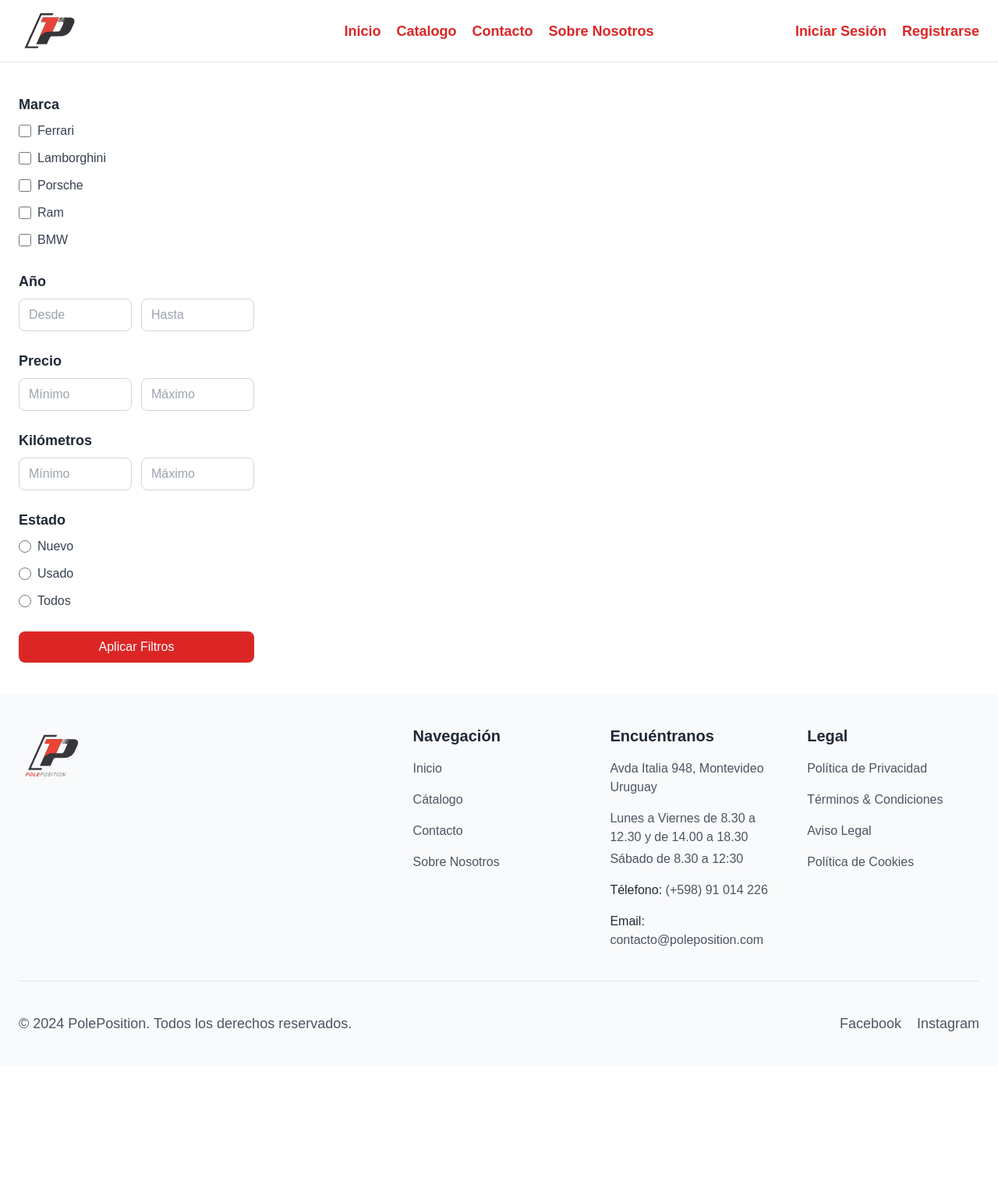
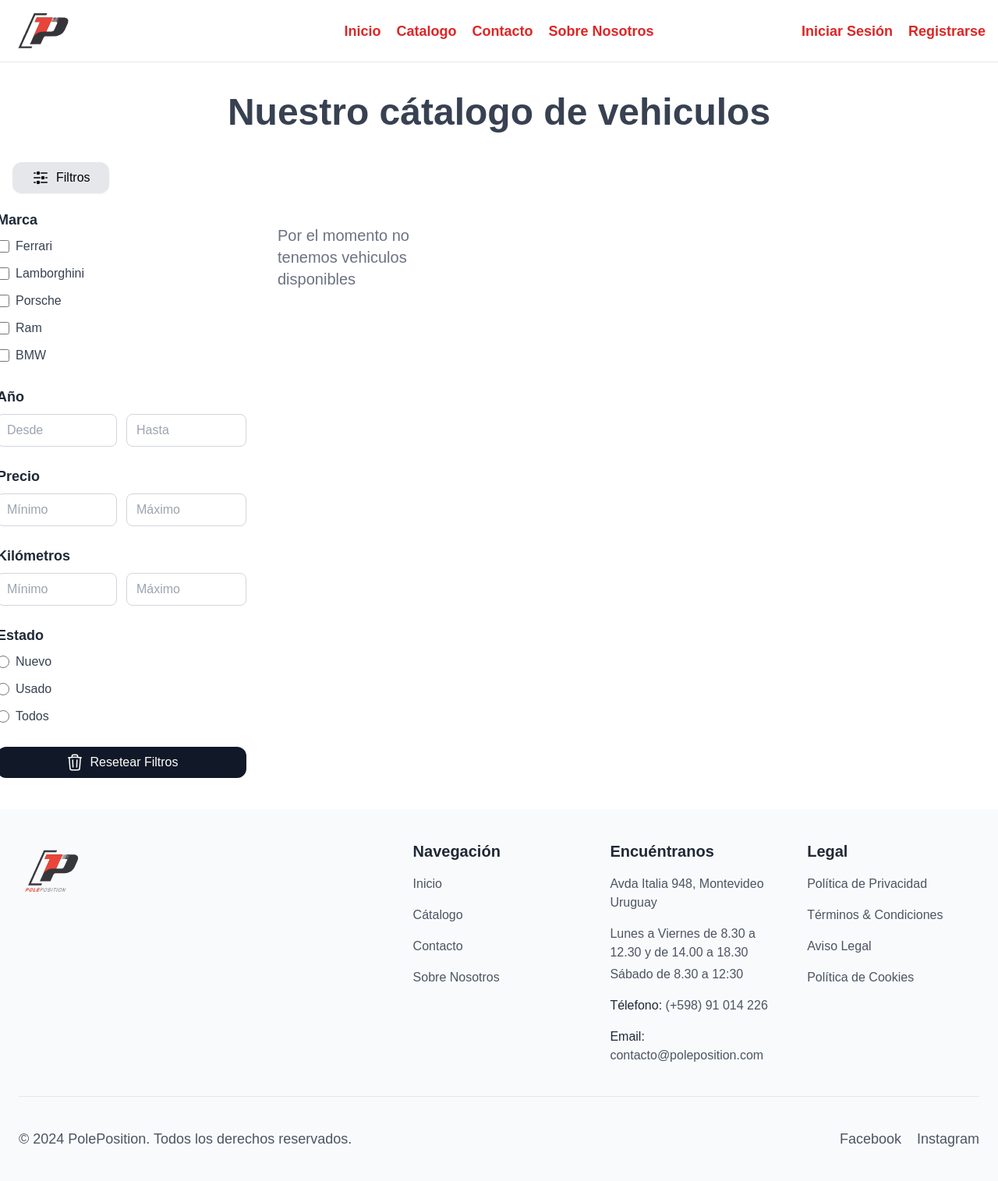
Before and after one commit to IvanARM21/Poleposition, a PHP site: page /catalogo in a window 1280 px wide. Shown: the whole page at 78% size. Before the commit the page ends 1323 px from the top, so only its background shows below. Run offline with PHP 8.4, Linux system fonts and the light colour scheme; data that the repository does not hold is empty; some web fonts are replaced.

Commit message:
Hacienod funcionar el sistema de filtros

```diff
--- a/app.class.php
+++ b/app.class.php
@@ -83,20 +83,22 @@ class App
     {
         if (method_exists($model, 'index') && !isset($this->args[0])) {
             $template = $model->index();
-        } else if (method_exists($model, 'create') && $this->args[0] === "crear") {
+        } else if (method_exists($model, 'create') && isset($this->args[0]) && $this->args[0] === "crear") {
             $template = $model->create();
-        } else if (method_exists($model, 'update') && $this->args[0] === "editar") {
-            $template = $model->update($this->args[1]);
-        } else if (method_exists($model, 'delete') && $this->args[0] === "eliminar") {
-            $template = $model->delete($this->args[1]);
-        } else if (method_exists($model, 'show')) {
+        } else if (method_exists($model, 'update') && isset($this->args[0]) && $this->args[0] === "editar") {
+            $template = $model->update($this->args[1] ?? null);
+        } else if (method_exists($model, 'delete') && isset($this->args[0]) && $this->args[0] === "eliminar") {
+            $template = $model->delete($this->args[1] ?? null);
+        } else if (method_exists($model, 'show') && isset($this->args[0])) {
             $template = $model->show($this->args[0]);
         } else {
             $this->redirectToErrorPage();
             return;
         }
+
         return $template;
     }
+
 
     private function loadAdmin($model)
     {
--- a/css/output.css
+++ b/css/output.css
@@ -1027,8 +1027,16 @@ video {
   z-index: 50;
 }
 
+.col-span-12 {
+  grid-column: span 12 / span 12;
+}
+
 .col-span-2 {
   grid-column: span 2 / span 2;
+}
+
+.col-span-3 {
+  grid-column: span 3 / span 3;
 }
 
 .mx-auto {
@@ -1061,10 +1069,6 @@ video {
   margin-left: 0.5rem;
 }
 
-.ml-80 {
-  margin-left: 20rem;
-}
-
 .mt-10 {
   margin-top: 2.5rem;
 }
@@ -1091,6 +1095,34 @@ video {
 
 .mt-auto {
   margin-top: auto;
+}
+
+.mb-10 {
+  margin-bottom: 2.5rem;
+}
+
+.ml-6 {
+  margin-left: 1.5rem;
+}
+
+.ml-5 {
+  margin-left: 1.25rem;
+}
+
+.mr-5 {
+  margin-right: 1.25rem;
+}
+
+.-ml-4 {
+  margin-left: -1rem;
+}
+
+.-mt-5 {
+  margin-top: -1.25rem;
+}
+
+.-ml-5 {
+  margin-left: -1.25rem;
 }
 
 .block {
@@ -1186,6 +1218,10 @@ video {
   height: 108px;
 }
 
+.h-\[730px\] {
+  height: 730px;
+}
+
 .h-\[90vh\] {
   height: 90vh;
 }
@@ -1194,12 +1230,17 @@ video {
   height: auto;
 }
 
+.h-fit {
+  height: -moz-fit-content;
+  height: fit-content;
+}
+
 .h-full {
   height: 100%;
 }
 
-.h-\[695px\] {
-  height: 695px;
+.h-screen {
+  height: 100vh;
 }
 
 .max-h-screen {
@@ -1251,18 +1292,10 @@ video {
   width: 100%;
 }
 
-.w-1\/4 {
-  width: 25%;
-}
-
 .min-w-\[800px\] {
   min-width: 800px;
 }
 
-.min-w-80 {
-  min-width: 20rem;
-}
-
 .max-w-3xl {
   max-width: 48rem;
 }
@@ -1293,6 +1326,18 @@ video {
 
 .max-w-xs {
   max-width: 20rem;
+}
+
+.max-w-80 {
+  max-width: 20rem;
+}
+
+.max-w-0 {
+  max-width: 0px;
+}
+
+.max-w-\[calc\(500px-20px\)\] {
+  max-width: calc(500px - 20px);
 }
 
 .flex-1 {
@@ -1329,6 +1374,14 @@ video {
   grid-template-columns: repeat(1, minmax(0, 1fr));
 }
 
+.grid-cols-12 {
+  grid-template-columns: repeat(12, minmax(0, 1fr));
+}
+
+.grid-cols-2 {
+  grid-template-columns: repeat(2, minmax(0, 1fr));
+}
+
 .grid-cols-3 {
   grid-template-columns: repeat(3, minmax(0, 1fr));
 }
@@ -1401,9 +1454,9 @@ video {
   gap: 2rem;
 }
 
-.gap-x-3 {
-  -moz-column-gap: 0.75rem;
-       column-gap: 0.75rem;
+.gap-x-2 {
+  -moz-column-gap: 0.5rem;
+       column-gap: 0.5rem;
 }
 
 .gap-y-3 {
@@ -1571,6 +1624,11 @@ video {
   background-color: rgb(31 41 55 / var(--tw-bg-opacity));
 }
 
+.bg-gray-900 {
+  --tw-bg-opacity: 1;
+  background-color: rgb(17 24 39 / var(--tw-bg-opacity));
+}
+
 .bg-red-600 {
   --tw-bg-opacity: 1;
   background-color: rgb(220 38 38 / var(--tw-bg-opacity));
@@ -1716,10 +1774,6 @@ video {
   padding-top: 2rem;
 }
 
-.pl-4 {
-  padding-left: 1rem;
-}
-
 .text-left {
   text-align: left;
 }
@@ -1787,6 +1841,10 @@ video {
   font-weight: 500;
 }
 
+.font-normal {
+  font-weight: 400;
+}
+
 .font-semibold {
   font-weight: 600;
 }
@@ -1843,6 +1901,11 @@ video {
   color: rgb(161 161 170 / var(--tw-text-opacity));
 }
 
+.text-black {
+  --tw-text-opacity: 1;
+  color: rgb(0 0 0 / var(--tw-text-opacity));
+}
+
 .underline {
   text-decoration-line: underline;
 }
@@ -1853,6 +1916,10 @@ video {
 
 .opacity-0 {
   opacity: 0;
+}
+
+.opacity-100 {
+  opacity: 1;
 }
 
 .shadow {
@@ -1870,6 +1937,12 @@ video {
 .shadow-md {
   --tw-shadow: 0 4px 6px -1px rgb(0 0 0 / 0.1), 0 2px 4px -2px rgb(0 0 0 / 0.1);
   --tw-shadow-colored: 0 4px 6px -1px var(--tw-shadow-color), 0 2px 4px -2px var(--tw-shadow-color);
+  box-shadow: var(--tw-ring-offset-shadow, 0 0 #0000), var(--tw-ring-shadow, 0 0 #0000), var(--tw-shadow);
+}
+
+.shadow-sm {
+  --tw-shadow: 0 1px 2px 0 rgb(0 0 0 / 0.05);
+  --tw-shadow-colored: 0 1px 2px 0 var(--tw-shadow-color);
   box-shadow: var(--tw-ring-offset-shadow, 0 0 #0000), var(--tw-ring-shadow, 0 0 #0000), var(--tw-shadow);
 }
 
@@ -1973,6 +2046,11 @@ video {
   background-color: rgb(249 250 251 / var(--tw-bg-opacity));
 }
 
+.hover\:bg-gray-700:hover {
+  --tw-bg-opacity: 1;
+  background-color: rgb(55 65 81 / var(--tw-bg-opacity));
+}
+
 .hover\:bg-red-50:hover {
   --tw-bg-opacity: 1;
   background-color: rgb(254 242 242 / var(--tw-bg-opacity));
@@ -1981,6 +2059,16 @@ video {
 .hover\:bg-red-700:hover {
   --tw-bg-opacity: 1;
   background-color: rgb(185 28 28 / var(--tw-bg-opacity));
+}
+
+.hover\:bg-gray-400:hover {
+  --tw-bg-opacity: 1;
+  background-color: rgb(156 163 175 / var(--tw-bg-opacity));
+}
+
+.hover\:bg-gray-300:hover {
+  --tw-bg-opacity: 1;
+  background-color: rgb(209 213 219 / var(--tw-bg-opacity));
 }
 
 .hover\:text-black:hover {
@@ -2036,12 +2124,6 @@ video {
   }
 }
 
-@media (min-width: 480px) {
-  .min-\[480px\]\:grid-cols-2 {
-    grid-template-columns: repeat(2, minmax(0, 1fr));
-  }
-}
-
 @media (min-width: 640px) {
   .sm\:col-span-2 {
     grid-column: span 2 / span 2;
@@ -2064,6 +2146,11 @@ video {
     width: 15rem;
   }
 
+  .sm\:w-fit {
+    width: -moz-fit-content;
+    width: fit-content;
+  }
+
   .sm\:max-w-md {
     max-width: 28rem;
   }
@@ -2086,6 +2173,10 @@ video {
 
   .sm\:justify-start {
     justify-content: flex-start;
+  }
+
+  .sm\:gap-10 {
+    gap: 2.5rem;
   }
 
   .sm\:space-x-3 > :not([hidden]) ~ :not([hidden]) {
@@ -2144,6 +2235,11 @@ video {
     line-height: 1;
   }
 
+  .sm\:text-lg {
+    font-size: 1.125rem;
+    line-height: 1.75rem;
+  }
+
   .sm\:text-xl {
     font-size: 1.25rem;
     line-height: 1.75rem;
@@ -2205,14 +2301,30 @@ video {
 }
 
 @media (min-width: 1024px) {
+  .lg\:sticky {
+    position: sticky;
+  }
+
   .lg\:col-span-2 {
     grid-column: span 2 / span 2;
   }
 
+  .lg\:col-span-9 {
+    grid-column: span 9 / span 9;
+  }
+
   .lg\:ml-80 {
     margin-left: 20rem;
   }
 
+  .lg\:mr-5 {
+    margin-right: 1.25rem;
+  }
+
+  .lg\:block {
+    display: block;
+  }
+
   .lg\:flex {
     display: flex;
   }
@@ -2229,8 +2341,12 @@ video {
     height: 8rem;
   }
 
-  .lg\:w-3\/4 {
-    width: 75%;
+  .lg\:h-\[730px\] {
+    height: 730px;
+  }
+
+  .lg\:max-w-80 {
+    max-width: 20rem;
   }
 
   .lg\:grid-cols-3 {
@@ -2241,13 +2357,21 @@ video {
     grid-template-columns: repeat(5, minmax(0, 1fr));
   }
 
+  .lg\:grid-cols-1 {
+    grid-template-columns: repeat(1, minmax(0, 1fr));
+  }
+
   .lg\:justify-normal {
     justify-content: normal;
   }
 
-  .lg\:gap-x-5 {
-    -moz-column-gap: 1.25rem;
-         column-gap: 1.25rem;
+  .lg\:gap-x-4 {
+    -moz-column-gap: 1rem;
+         column-gap: 1rem;
+  }
+
+  .lg\:p-0 {
+    padding: 0px;
   }
 
   .lg\:px-16 {
@@ -2255,6 +2379,10 @@ video {
     padding-right: 4rem;
   }
 
+  .lg\:text-left {
+    text-align: left;
+  }
+
   .lg\:text-2xl {
     font-size: 1.5rem;
     line-height: 2rem;
@@ -2275,8 +2403,19 @@ video {
     line-height: 1;
   }
 
+  .lg\:text-base {
+    font-size: 1rem;
+    line-height: 1.5rem;
+  }
+
   .lg\:text-xl {
     font-size: 1.25rem;
     line-height: 1.75rem;
   }
 }
+
+@media (min-width: 1280px) {
+  .xl\:ml-5 {
+    margin-left: 1.25rem;
+  }
+}
--- a/css/ui/globals.css
+++ b/css/ui/globals.css
@@ -11,6 +11,7 @@
   animation: entrada 0.25s ease-out;
   font-family: "Afacad Flux", sans-serif;
 }
+
 html {
   width: 100%;
 }
--- a/js/app.js
+++ b/js/app.js
@@ -1,10 +1,13 @@
 import { } from './swiper.js';
+import { PAGE_URL } from './constants.js';
 import { loadPerfilButtons } from './perfil.js';
 import { LoadMenuBtn } from './menu.js';
 import { validacionLogin } from './validacion.js';
+import { loadVehicles } from './catalogo.js';
 
 addEventListener("DOMContentLoaded", () => {
     loadPerfilButtons();
     LoadMenuBtn();
     validacionLogin();
+    loadVehicles();
 });
--- a/models/catalogo.php
+++ b/models/catalogo.php
@@ -2,33 +2,39 @@
 
 include_once __DIR__ . '/Vehiculo.php';
 
-class Catalogo {
+class Catalogo
+{
 
     private $db;
     private $title;
 
-    public function __construct($db) {
+    public function __construct($db)
+    {
         $this->db = $db;
     }
 
-    public function getTitle() {
+    public function getTitle()
+    {
         return $this->title;
     }
 
-    public function index() {
+    public function index()
+    {
         $this->title = "PP | Catalogo";
 
         // Obtener vehículos desde la base de datos
         $vehiculos = $this->obtenerVehiculos();
+
 
         return new Template('./views/catalogo/index.php', [
             "vehiculos" => $vehiculos
         ]);
     }
 
-    private function obtenerVehiculos() {
+    private function obtenerVehiculos()
+    {
         $sql = "
-            SELECT v.id, v.marca, v.modelo, v.precio, v.kilometraje, GROUP_CONCAT(vi.imagen) as imagenes
+            SELECT v.id, v.marca, v.modelo, v.precio, v.color, v.kilometraje, v.año, GROUP_CONCAT(vi.imagen) as imagenes
             FROM vehiculo v
             LEFT JOIN vehiculoImagenes vi ON v.id = vi.idVehiculo
             GROUP BY v.id
@@ -38,21 +44,25 @@ class Catalogo {
 
     // Otros métodos...
 
-    public function show($id) {
+    public function show($id)
+    {
         return new Template('./views/catalogo/show.php', [
             "vehiculo" => "vehiculo"
         ]);
     }
 
-    public function create() {
+    public function create()
+    {
         // Lógica para crear
     }
 
-    public function update($id) {
+    public function update($id)
+    {
         // Lógica para actualizar
     }
 
-    public function delete($id) {
+    public function delete($id)
+    {
         // Lógica para eliminar
     }
 }
--- a/models/producto.php
+++ b/models/producto.php
@@ -20,7 +20,6 @@ class Producto
         // Consulrar la bd y obtener el vehiculo
 
         // retornar la vista y mandar el vehiculo
-
         return new Template('./views/producto/show.php', [
             // s'vehiculo' => $vehiculo,
         ]);
--- a/models/productos.php
+++ b/models/productos.php
@@ -14,14 +14,17 @@ class Productos
     {
         return $this->title;
     }
-    // /products
     public function index()
     {
-        $sql = "SELECT * FROM vehiculo";
-        $product = $this->db->find($sql);
-
-        $this->title = "PP | Vehiculos";
-        header("Location: /dashboard");
+        $sql = "
+            SELECT v.id, v.marca, v.modelo, v.precio, v.color, v.kilometraje, v.año, GROUP_CONCAT(vi.imagen) as imagenes
+            FROM vehiculo v
+            LEFT JOIN vehiculoImagenes vi ON v.id = vi.idVehiculo
+            GROUP BY v.id
+        ";
+        $vehiculos = $this->db->find($sql);
+        echo json_encode($vehiculos);
+        exit;
     }
     public function show($id)
     {
--- a/views/app.php
+++ b/views/app.php
@@ -28,7 +28,8 @@
     }
     ?>
     <!-- intento de nav bar -->
-    <header class="border-b bg-white max-w-screen-xl mx-auto px-6 h-20 w-full z-20">
+    <header class="border-b bg-white h-20 w-full z-20">
+        <div class="max-w-screen-xl mx-auto px-4 w-full">
             <nav class="flex justify-between lg:grid lg:grid-cols-3">
                 <!-- logo -->
                 <a href="/">
@@ -65,6 +66,7 @@
                     <?php endif; ?>
                 </div>
             </nav>
+        </div>
     </header>
 
     <aside id="menu-mobile"
--- a/views/catalogo/index.php
+++ b/views/catalogo/index.php
@@ -1,20 +1,28 @@
-<?php
-$db = new DB();
-
-$sql = "
-    SELECT v.id, v.marca, v.modelo, v.precio, v.kilometraje, GROUP_CONCAT(vi.imagen) as imagenes
-    FROM vehiculo v
-    LEFT JOIN vehiculoImagenes vi ON v.id = vi.idVehiculo
-    GROUP BY v.id
-";
-$vehiculos = $db->find($sql);
-
-?>
-
-<section class="flex gap-6 px-6 max-w-screen-xl mx-auto">
+<section class="px-4 max-w-screen-xl mx-auto">
     <!-- filtros -->
-    <div class="w-1/4">
-        <form action="catalogo.php" method="GET" class="space-y-6">
+    <h1 class="title">Nuestro cátalogo de vehiculos</h1>
+    <button type="button" id="filterButton" class="
+        sticky top-5 z-20
+        shadow-sm w-full sm:w-fit px-6 py-2 mb-10
+        bg-gray-200 text-black hover:bg-gray-300 font-medium rounded-xl
+        transition duration-300
+        flex gap-2 items-center justify-center">
+        <svg xmlns="http://www.w3.org/2000/svg" viewBox="0 0 24 24" fill="currentColor" class="size-6">
+            <path
+                d="M18.75 12.75h1.5a.75.75 0 0 0 0-1.5h-1.5a.75.75 0 0 0 0 1.5ZM12 6a.75.75 0 0 1 .75-.75h7.5a.75.75 0 0 1 0 1.5h-7.5A.75.75 0 0 1 12 6ZM12 18a.75.75 0 0 1 .75-.75h7.5a.75.75 0 0 1 0 1.5h-7.5A.75.75 0 0 1 12 18ZM3.75 6.75h1.5a.75.75 0 1 0 0-1.5h-1.5a.75.75 0 0 0 0 1.5ZM5.25 18.75h-1.5a.75.75 0 0 1 0-1.5h1.5a.75.75 0 0 1 0 1.5ZM3 12a.75.75 0 0 1 .75-.75h7.5a.75.75 0 0 1 0 1.5h-7.5A.75.75 0 0 1 3 12ZM9 3.75a2.25 2.25 0 1 0 0 4.5 2.25 2.25 0 0 0 0-4.5ZM12.75 12a2.25 2.25 0 1 1 4.5 0 2.25 2.25 0 0 1-4.5 0ZM9 15.75a2.25 2.25 0 1 0 0 4.5 2.25 2.25 0 0 0 0-4.5Z" />
+        </svg>
+        Filtros</button>
+    <div class="w-full flex">
+        <div class="
+            lg:block
+            top-5 lg:sticky fixed z-20
+            -ml-5 -mt-5 p-5 lg:p-0 lg:mr-5
+            h-screen lg:h-[730px]
+            max-w-[calc(500px-20px)] w-full lg:max-w-80
+            overflow-hidden opacity-100
+            bg-white
+            transition-all duration-300" id="filtersContainer">
+            <form id="formFilters" method="GET" class="space-y-6">
                 <!-- filtro x marca -->
                 <div>
                     <h3 class="text-lg font-semibold text-gray-800 mb-2">Marca</h3>
@@ -24,7 +32,7 @@ $vehiculos = $db->find($sql);
                         foreach ($marcas as $marca): ?>
                             <li>
                                 <label class="inline-flex items-center">
-                                <input type="checkbox" name="marca[]" value="<?php echo $marca; ?>"
+                                    <input type="checkbox" name="brands[]" value="<?php echo $marca; ?>"
                                         class="form-checkbox h-4 w-4 text-red-600">
                                     <span class="ml-2 text-gray-700"><?php echo $marca; ?></span>
                                 </label>
@@ -37,9 +45,9 @@ $vehiculos = $db->find($sql);
                 <div>
                     <h3 class="text-lg font-semibold text-gray-800 mb-2">Año</h3>
                     <div class="flex space-x-3">
-                    <input type="number" name="ano_desde" placeholder="Desde"
+                        <input type="number" id="year_min" placeholder="Desde"
                             class="w-full border border-gray-300 px-3 py-2 rounded-lg focus:outline-none focus:ring focus:ring-red-200">
-                    <input type="number" name="ano_hasta" placeholder="Hasta"
+                        <input type="number" id="year_max" placeholder="Hasta"
                             class="w-full border border-gray-300 px-3 py-2 rounded-lg focus:outline-none focus:ring focus:ring-red-200">
                     </div>
                 </div>
@@ -48,9 +56,9 @@ $vehiculos = $db->find($sql);
                 <div>
                     <h3 class="text-lg font-semibold text-gray-800 mb-2">Precio</h3>
                     <div class="flex space-x-3">
-                    <input type="number" name="precio_min" placeholder="Mínimo"
+                        <input type="number" id="price_min" placeholder="Mínimo"
                             class="w-full border border-gray-300 px-3 py-2 rounded-lg focus:outline-none focus:ring focus:ring-red-200">
-                    <input type="number" name="precio_max" placeholder="Máximo"
+                        <input type="number" id="price_max" placeholder="Máximo"
                             class="w-full border border-gray-300 px-3 py-2 rounded-lg focus:outline-none focus:ring focus:ring-red-200">
                     </div>
                 </div>
@@ -59,9 +67,9 @@ $vehiculos = $db->find($sql);
                 <div>
                     <h3 class="text-lg font-semibold text-gray-800 mb-2">Kilómetros</h3>
                     <div class="flex space-x-3">
-                    <input type="number" name="km_min" placeholder="Mínimo"
+                        <input type="number" id="km_min" placeholder="Mínimo"
                             class="w-full border border-gray-300 px-3 py-2 rounded-lg focus:outline-none focus:ring focus:ring-red-200">
-                    <input type="number" name="km_max" placeholder="Máximo"
+                        <input type="number" id="km_max" placeholder="Máximo"
                             class="w-full border border-gray-300 px-3 py-2 rounded-lg focus:outline-none focus:ring focus:ring-red-200">
                     </div>
                 </div>
@@ -72,19 +80,19 @@ $vehiculos = $db->find($sql);
                     <ul class="space-y-2">
                         <li>
                             <label class="inline-flex items-center">
-                            <input type="radio" name="estado" value="nuevo" class="form-radio h-4 w-4 text-red-600">
+                                <input type="radio" name="state" value="nuevo" class="form-radio h-4 w-4 text-red-600">
                                 <span class="ml-2 text-gray-700">Nuevo</span>
                             </label>
                         </li>
                         <li>
                             <label class="inline-flex items-center">
-                            <input type="radio" name="estado" value="usado" class="form-radio h-4 w-4 text-red-600">
+                                <input type="radio" name="state" value="usado" class="form-radio h-4 w-4 text-red-600">
                                 <span class="ml-2 text-gray-700">Usado</span>
                             </label>
                         </li>
                         <li>
                             <label class="inline-flex items-center">
-                            <input type="radio" name="estado" value="todos" class="form-radio h-4 w-4 text-red-600">
+                                <input type="radio" name="state" value="todos" class="form-radio h-4 w-4 text-red-600">
                                 <span class="ml-2 text-gray-700">Todos</span>
                             </label>
                         </li>
@@ -92,46 +100,27 @@ $vehiculos = $db->find($sql);
                 </div>
 
                 <div>
-                <button type="button"
-                    class="w-full bg-red-600 text-white py-2 rounded-lg hover:bg-red-700 transition duration-300">
-                    Aplicar Filtros
+                    <button type="button" id="resetFilters"
+                        class="w-full bg-gray-900 text-white py-2 rounded-xl font-medium hover:bg-gray-700 transition duration-300 flex gap-2 items-center justify-center">
+                        <svg xmlns="http://www.w3.org/2000/svg" fill="none" viewBox="0 0 24 24" stroke-width="1.5"
+                            stroke="currentColor" class="size-6">
+                            <path stroke-linecap="round" stroke-linejoin="round"
+                                d="m14.74 9-.346 9m-4.788 0L9.26 9m9.968-3.21c.342.052.682.107 1.022.166m-1.022-.165L18.16 19.673a2.25 2.25 0 0 1-2.244 2.077H8.084a2.25 2.25 0 0 1-2.244-2.077L4.772 5.79m14.456 0a48.108 48.108 0 0 0-3.478-.397m-12 .562c.34-.059.68-.114 1.022-.165m0 0a48.11 48.11 0 0 1 3.478-.397m7.5 0v-.916c0-1.18-.91-2.164-2.09-2.201a51.964 51.964 0 0 0-3.32 0c-1.18.037-2.09 1.022-2.09 2.201v.916m7.5 0a48.667 48.667 0 0 0-7.5 0" />
+                        </svg>
+
+                        Resetear Filtros
                     </button>
                 </div>
             </form>
         </div>
 
-    <div class="w-full lg:w-3/4">
-        <ul class="grid min-[480px]:grid-cols-2 lg:grid-cols-3 gap-y-8 gap-x-3 lg:gap-x-5">
-            <?php foreach ($vehiculos as $vehiculo): ?>
-                <?php
-                $imagenes = explode(',', $vehiculo->imagenes);
-                $imagenPrincipal = "../../img/uploads/" . $imagenes[0];
-                $imagenSecundaria = isset($imagenes[1]) ? "../../img/uploads/" . $imagenes[1] : $imagenPrincipal;
-                ?>
-                <li class="flex flex-col gap-2 rounded-xl">
+        <!--Fin Filtros -->
 
-                    <div class="rounded-lg overflow-hidden">
-                        <a href="/producto/<?php echo $vehiculo->id ?>">
-                            <img src="<?php echo $imagenPrincipal ?>"
-                                alt="Imagen de <?php echo $vehiculo->marca . ' ' . $vehiculo->modelo ?>"
-                                class="w-full aspect-video object-cover transition-all duration-300 hover:scale-105 cursor-pointer"
-                                onmouseover="this.src='<?php echo $imagenSecundaria ?>'"
-                                onmouseout="this.src='<?php echo $imagenPrincipal ?>'"> </a>
-                    </div>
-                    <div class="px-1">
-                        <h2
-                            class="text-xl font-semibold text-gray-800 hover:text-red-600 transition-colors duration-300 cursor-pointer">
-                            <?php echo $vehiculo->marca . " " . $vehiculo->modelo ?>
-                        </h2>
-                        <div class="flex flex-col sm:flex-row justify-between sm:items-center gap-1 mt-2">
-                            <p class="text-gray-500 text-lg font-medium">
-                                <?php echo "$" . number_format($vehiculo->precio, 2) . " USD" ?>
-                            </p>
-                            <p class="text-gray-500 font-medium italic"><?php echo $vehiculo->kilometraje . " KM" ?></p>
-                        </div>
-                    </div>
-                </li>
-            <?php endforeach; ?>
+        <div id="empty" class="hidden col-span-12 lg:col-span-9"></div>
+
+        <ul class=" grid grid-cols-2 lg:grid-cols-3 gap-y-8 gap-x-2 lg:gap-x-4 w-full transition-all duration-500"
+            id="vehiculos">
+
         </ul>
     </div>
 </section>
```
Also changed, not shown: js/catalogo.js (added, +184 -0 lines), js/filtros.js (added, +98 -0 lines), views/productos/index.php (deleted), views/productos/show.php (deleted). Lines whose indentation alone changed are shown as unchanged.
